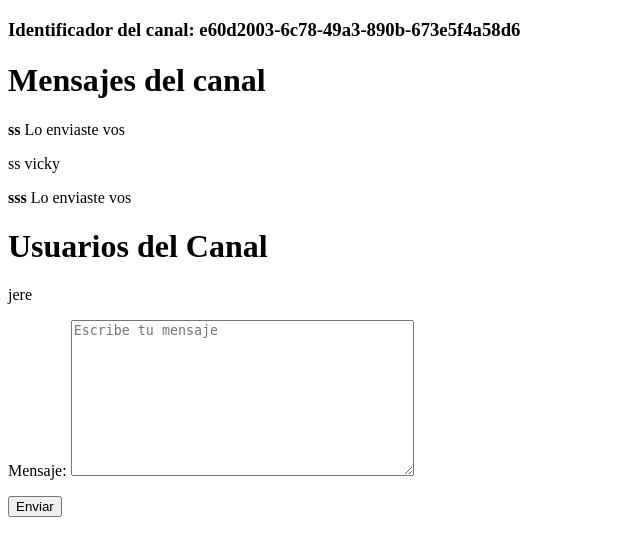
After one commit to JereJuarez/mateando, a Django app: page /MatesApp/canal/e60d2003-6c78-49a3-890b-673e5f4a58d6 in a window 1280 px wide. The commit adds this page. Shown: the top 556 px of the page, without its empty margins (0-640 px from the left). Run offline with Django 4.2, Linux system fonts and the light colour scheme; a user stored in the database is signed in; data comes from the database, SQL or seed files in the repository; both versions use the stored data as it was after the commit.

Commit message:
mateando

```diff
--- a/Mateando/Mateando/settings.py
+++ b/Mateando/Mateando/settings.py
@@ -56,7 +56,7 @@ ROOT_URLCONF = 'Mateando.urls'
 TEMPLATES = [
     {
         'BACKEND': 'django.template.backends.django.DjangoTemplates',
-        'DIRS': [],
+        'DIRS': [os.path.join(BASE_DIR, 'templatechat')],
         'APP_DIRS': True,
         'OPTIONS': {
             'context_processors': [
--- a/Mateando/MatesApp/forms.py
+++ b/Mateando/MatesApp/forms.py
@@ -37,3 +37,13 @@ class UserEditForm(UserCreationForm):
 
 class AvatarForm(forms.Form):
     imagen= forms.ImageField(label="Imagen")
+
+
+#PARA EL CHAT
+
+class FormMensajes(forms.Form):
+    mensaje= forms.CharField(widget=forms.Textarea(attrs= {
+
+            "class": "formulario_ms",
+            "placeholder": "Escribe tu mensaje"
+    }))
--- a/Mateando/MatesApp/templates/MatesApp/editarPerfil.html
+++ b/Mateando/MatesApp/templates/MatesApp/editarPerfil.html
@@ -19,7 +19,7 @@
 
     <p></p><input type="submit", value="enviar">
 <p></p>
-<a class="nav-item" href="{% url 'AgregarAvatar' %}">Cambiar Avatar</a></li>
+
 </form>
 
 
--- a/Mateando/MatesApp/templates/MatesApp/padre.html
+++ b/Mateando/MatesApp/templates/MatesApp/padre.html
@@ -32,6 +32,7 @@
                             <li class="nav-item"><a class="nav-link active" href="{% url 'register' %}"><p style="color:#ff0000";>REGISTRARSE</p></a></li>
                         {% else %}
                         <li class="nav-item"><a class="nav-link" href="{% url 'EditarPerfil' %}"><p style="color:#fcfcfc";>  ¿Unos mates {{ request.user.username }}?</p>
+                        <li class="nav-item"><a class="nav-link" href="{% url 'agregarAvatar' %}">Cambiar Avatar</a></li>
                         <li class="nav-item"><a class="nav-link active" href="{% url 'logout' %}"><p style="color:#ff0000";>SALIR</p></a></li>
                         {% endif %}
                     </ul>
--- a/Mateando/MatesApp/templates/MatesApp/yerbas.html
+++ b/Mateando/MatesApp/templates/MatesApp/yerbas.html
@@ -46,17 +46,17 @@
         <img src="https://www.innovaspain.com/wp-content/uploads/2016/11/Yerba_Mate.jpeg.webp">
 
         <h1>MATES</h1>
-        <li class="nav-item"><a class="btn btn-danger" href="busquedamarca">Ver Mates</a></li>
+        <li class="nav-item"><a class="btn btn-danger" href="prox">Ver Mates</a></li>
                 <p></p>
             <img src="https://d3ugyf2ht6aenh.cloudfront.net/stores/001/104/123/products/imperialapliques1-594efcd3c06e3ddb4516493536537719-1024-1024.png">
 
         <h1>BOMBILLAS</h1>
-        <li class="nav-item"><a class="btn btn-danger" href="busquedamarca">Ver Bombillas</a></li>
+        <li class="nav-item"><a class="btn btn-danger" href="prox">Ver Bombillas</a></li>
                 <p></p>
 
 
         <h1>TERMOS</h1>
-        <li class="nav-item"><a class="btn btn-danger" href="busquedamarca">Ver Termos</a></li>
+        <li class="nav-item"><a class="btn btn-danger" href="prox">Ver Termos</a></li>
                 <p></p>
 
 {% endblock %}
--- a/Mateando/MatesApp/urls.py
+++ b/Mateando/MatesApp/urls.py
@@ -1,9 +1,13 @@
-from django.urls import path
+from django.urls import path, re_path
 from MatesApp import views
 from django.contrib.auth.views import LogoutView
 from django.conf import settings
 from django.conf.urls.static import static
 
+
+
+
+UUID_CANAL_REGEX= r'canal/(?P<pk>[a-f0-9]{8}-?[a-f0-9]{4}-?4[a-f0-9]{3}-?[89ab][a-f0-9]{3}-?[a-f0-9]{12})'
 urlpatterns = [
     path('', views.inicio, name="inicio"),
     path('yerbas/', views.yerbas, name="yerbas"),
@@ -13,10 +17,15 @@ urlpatterns = [
     path('buscar/', views.buscar),
     path('buscar2/', views.buscar2),
     path('buscar3/', views.buscar3),
+    path('yerbas/prox/', views.prox, name="prox"),
     path('login/', views.login_request, name= 'login'),
     path('register/', views.register, name = 'register'),
     path('logout/', LogoutView.as_view(template_name='MatesApp/logout.html'), name= 'logout'),
     path('editarPerfil/', views.editarPerfil,name="EditarPerfil"),
-    path('editarPerfil/agregarAvatar', views.agregarAvatar, name="AgregarAvatar"),
+    path('agregarAvatar', views.agregarAvatar, name="agregarAvatar"),
     path('chat/', views.chat, name='chat'),
+    path('dm/<str:username>', views.mensajes_privados, name='cha-t'  ),
+    path('ms/<str:username>', views.DetailMs.as_view(), name="detailms" ),
+    re_path(UUID_CANAL_REGEX, views.CanalDetailView.as_view()),
+    path('inbox/', views.Inbox.as_view(), name="inbox" ),
 ]
--- a/Mateando/MatesApp/views.py
+++ b/Mateando/MatesApp/views.py
@@ -1,14 +1,26 @@
+from contextvars import copy_context
+from urllib.request import Request
 from django.shortcuts import render
-from django.http import HttpResponse
-from MatesApp.models import Yerba, Avatar
-from MatesApp.forms import UserRegisterForm, UserEditForm, AvatarForm
+from django.http import HttpResponse, JsonResponse, HttpRequest
+from MatesApp.models import Yerba, Avatar, CanalMensaje, CanalUsuario, Canal, CanalManager, CanalQuerySet
+from MatesApp.forms import UserRegisterForm, UserEditForm, AvatarForm, FormMensajes
 from django.contrib.auth.forms import AuthenticationForm, UserCreationForm
 from django.contrib.auth import login, logout, authenticate
 from django.contrib.auth.mixins import LoginRequiredMixin
 from django.contrib.auth.decorators import login_required
+from django.views.generic import DetailView
+from django.http import HttpResponse, Http404, JsonResponse
+from django.core.exceptions import PermissionDenied
+from django.views.generic.edit import FormMixin
+from django.views.generic import View
+from django.conf.urls import handler404
+
+
+
 
 
 #URL
+
 
 @login_required
 def inicio(request):
@@ -38,6 +50,9 @@ def busquedaTipo(request):
 @login_required
 def busquedaPeso(request):
     return render(request, "MatesApp/busquedaPeso.html")
+
+def prox(request):
+    return render(request, "MatesApp/prox.html" )
 
 
 #BUSQUEDA YERBAS
@@ -180,17 +195,19 @@ def agregarAvatar(request):
 
         formulario= AvatarForm(request.POST, request.FILES)
 
-        if formulario.is_valid:
+        if formulario.is_valid():
+            avatarViejo= Avatar.objects.get(user=request.user)
+            if(avatarViejo.imagen):
+                avatarViejo.delete()
+            avatar= Avatar (user=request.user, imagen=formulario.cleaned_data['imagen'])
+            avatar.save()
+            return render(request, 'MatesApp/inicio.html', {'usuario':request.user, 'mensaje':"AVATAR AGREGADO CORRECTAMENTE"})
 
-            u= Avatar.objects.get(user=request.user)
-            avatar= Avatar (user=u, imagen=formulario.cleaned_data['imagen'])
-            avatar.save()
-            return render(request, "MatesApp/inicio.html")
 
     else:
         formulario= AvatarForm()
 
-    return render(request, "MatesApp/agregarAvatar.html", {"formulario":formulario})
+    return render(request, 'MatesApp/agregarAvatar.html', {'formulario':formulario, 'usuario':request.user})
 
 
 @login_required
@@ -199,5 +216,129 @@ def chat(request):
 
 
 
+class Inbox(View):
+    def get(self, request):
+
+        inbox= Canal.objects.filter(canalusuario__usuario__in=[request.user.id])
+
+        context= {
+            "inbox":inbox
+        }
+
+        return render(request, 'MatesApp/inbox.html', context)
+
+class CanalFormMixin(FormMixin):
+    form_class= FormMensajes
+    #success_url= "./"
+
+
+    def get_success_url(self):
+        return self.request.path
+
+
+
+    def post(self, request, *args, **kwargs):
+
+
+
+
+
+        if not request.user.is_authenticated:
+            raise PermissionDenied
+
+        form= self.get_form()
+        if form.is_valid():
+            canal= self.get_object()
+            usuario= self.request.user
+            mensaje= form.cleaned_data.get("mensaje")
+            canal_obj= CanalMensaje.objects.create(canal=canal, usuario=usuario, texto=mensaje)
+
+
+            #if request.is_ajax():
+            #    return JsonResponse({
+            #
+            #        'mensaje':canal_obj.texto,
+            #        'username':canal_obj.usuario.username
+            #    }, status=201)
+
+
+            return super().form_valid(form)
+
+        else:
+
+            #if request.is_ajax():
+            #    return JsonResponse({"Error":form.errors}, status=400)
+
+            return super().form_invalid(form)
+
+
+class CanalDetailView(LoginRequiredMixin, CanalFormMixin, DetailView ):
+    template_name= 'MatesApp/canal_detail.html'
+    queryset= Canal.objects.all()
+
+    def get_context_data(self, *args, **kwargs):
+        context= super(). get_context_data(*args, **kwargs)
+
+        obj= context['object']
+        print(obj)
+
+        #if self.request.user not in obj.usuarios.all():
+        #   raise PermissionDenied
+
+        context['si_canal_miembro']= self.request.user in obj.usuarios.all()
+
+        return context
+
+    #OCULTADO (la var queryset la definí antes)
+    #def get_queryset(self):
+    #    usuario=self.request.user
+    #    username=usuario.username
+    #
+    #    qs= Canal.objects.all().filtrar_por_username(username)
+    #    return qs
+
+class DetailMs(LoginRequiredMixin, DetailView):
+
+    template_name= 'MatesApp/canal_detail.html'
+
+    def get_object(self, *args, **kwargs):
+        username= self.kwargs.get("username")
+        mi_username= self.request.user.username
+        canal, _ = Canal.objects.obtener_o_crear_canal_ms(mi_username, username)
+
+
+        if username == mi_username:
+            mi_canal, _= Canal.objects.obtener_o_crear_canal_usuario_actual(self.request.user)
+
+            return mi_canal
+
+        if canal == None:
+            raise Http404
+
+        return canal
+
+def mensajes_privados(request, username, *args, **kwargs):
+
+    if not request.user.is_authenticated:
+        return HttpResponse("Prohibido")
+
+    mi_username= request.user.username
+
+    canal, created= Canal.objects.obtener_o_crear_canal_ms(mi_username, username)
+
+    if created:
+        print("si, fue creado")
+
+
+
+    Usuarios_Canal = canal.canalusuario_set.all().values("usuario__username")
+    print(Usuarios_Canal)
+    mensaje_canal= canal.canalmensaje_set.all()
+    print(mensaje_canal.values("texto"))
+
+    return HttpResponse(f"Nuestro Id del Canal - {canal.id}")
+
+
+
 
 # Create your views here.
--- /dev/null
+++ b/Mateando/templatechat/MatesApp/canal_detail.html
@@ -0,0 +1,67 @@
+{% extends 'base.html' %}
+
+
+{% block contenedor %}
+
+    <h3>Identificador del canal: {{object.id}}</h3>
+
+    <h1>Mensajes del canal</h1>
+
+
+    {% for mensaje in object.canalmensaje_set.all %}
+
+            {% if request.user == mensaje.usuario %}
+                <p>
+                    <strong>
+                        {{mensaje.texto}}
+                    </strong>
+
+                    <span>
+                        Lo enviaste vos
+                    </span>
+                </p>
+
+
+            {% else %}
+                <P>
+
+                    {{mensaje.texto}}
+                    <span>
+                        {{mensaje.usuario}}
+                    </span>
+                </P>
+
+            {% endif %}
+
+
+
+    {% endfor %}
+
+
+    <h1>Usuarios del Canal</h1>
+
+    {% for usuarios in object.canalusuario_set.all %}
+
+            <p>
+                {{usuarios.usuario}}
+            </p>
+
+
+    {% endfor %}
+
+    <form action="{{ request.path }}" method="POST">
+        {% csrf_token %}
+
+        {{form.as_p}}
+
+        <button type="submit">
+            Enviar
+        </button>
+
+    </form>
+
+
+
+
+
+{% endblock %}
--- /dev/null
+++ b/Mateando/templatechat/base.html
@@ -0,0 +1,23 @@
+<!DOCTYPE html>
+<html lang="en">
+<head>
+    <meta charset="UTF-8">
+    <meta http-equiv="X-UA-Compatible" content="IE=edge">
+    <meta name="viewport" content="width=device-width, initial-scale=1.0">
+    <title>Document</title>
+</head>
+<body>
+
+    <div>
+        {% block contenedor %}
+            <h1>
+                Bienvenidos
+            </h1>
+
+
+
+
+        {% endblock %}
+    </div>
+</body>
+</html>
```
Also changed, not shown: Mateando/MatesApp/admin.py (+22 -1 lines), Mateando/MatesApp/models.py (+48 -1 lines), Mateando/MatesApp/templates/MatesApp/agregarAvatar.html (+8 -8 lines), Mateando/MatesApp/templates/MatesApp/prox.html (added, +17 -0 lines), Mateando/templatechat/MatesApp/inbox.html (added, +51 -0 lines), Mateando/db.sqlite3, Mateando/media/avatares/icons8-mate-96_r7slfdm.png (added), Mateando/media/avatares/tomba.png (added).
